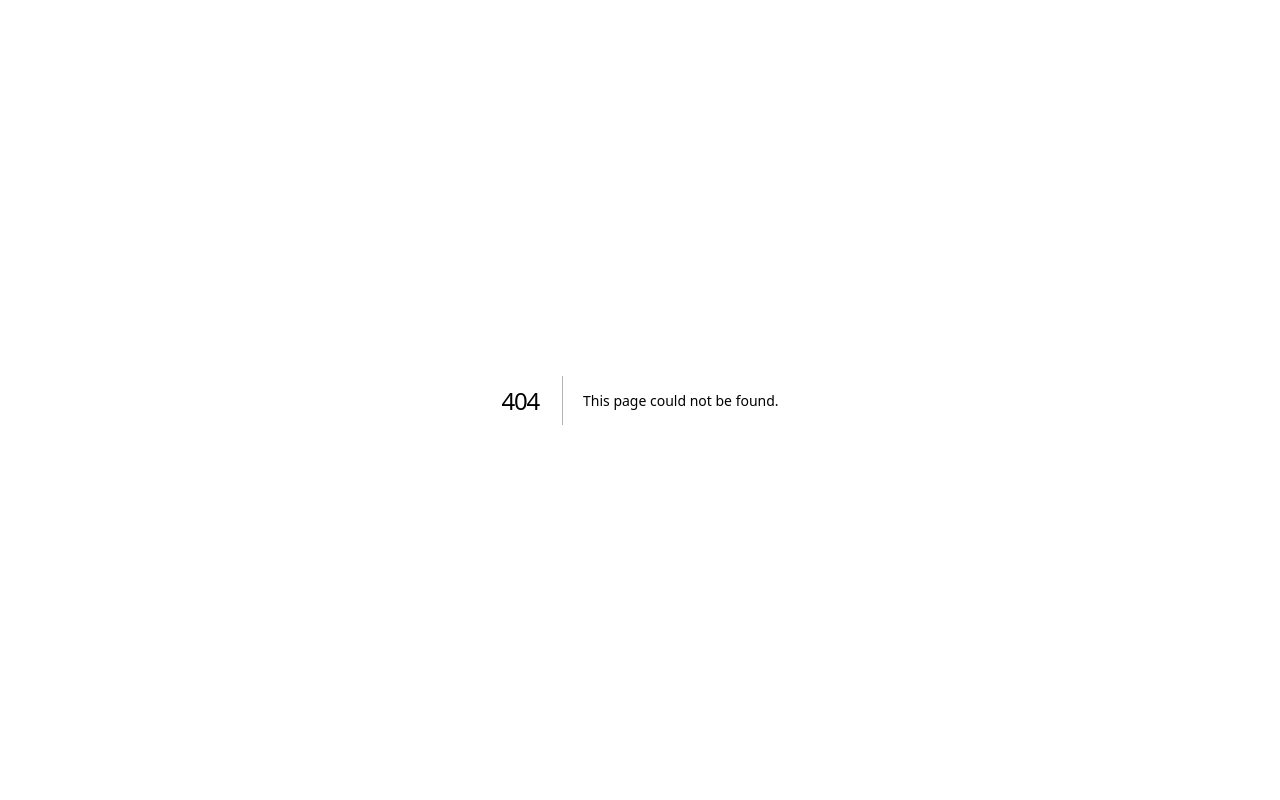
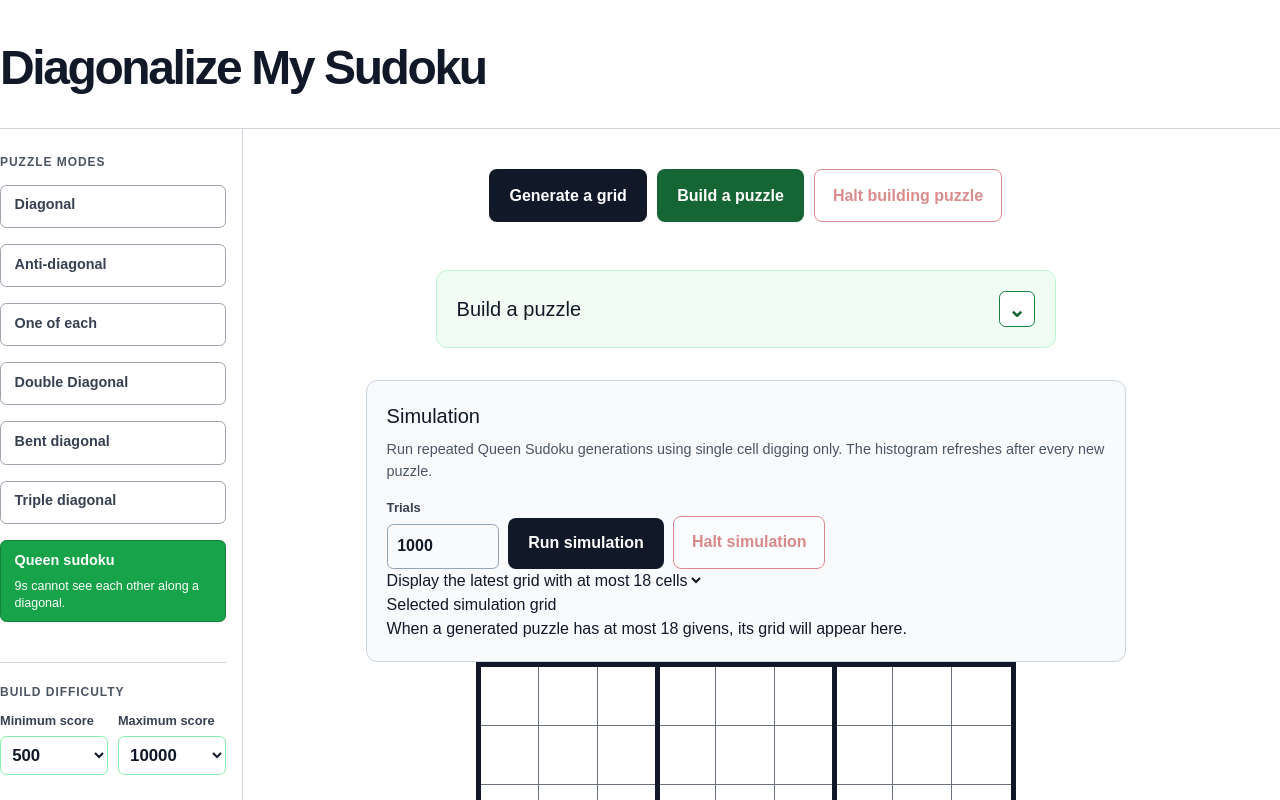
Before and after one commit to nahiphog/Diagonal-or-not, a Next.js app: page /queen_sudoku/simulation in a window 1280 px wide. Before the commit this address had no page. Shown: the top 800 px of the page. Built offline with nearby package versions, Linux system fonts and the light colour scheme.

Commit message:
Add Queen Sudoku simulation page

```diff
--- /dev/null
+++ b/app/queen_sudoku/simulation/page.tsx
@@ -0,0 +1,4 @@
+import Home from "../../page";
+export default function QueenSudokuSimulationPage() {
+  return <Home initialMode="queen" showQueenSimulation />;
+}
```
